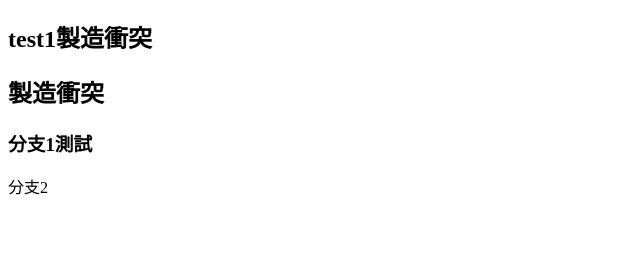
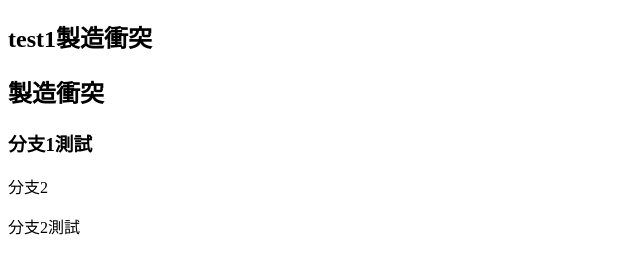
Before and after one commit to smallg0402/gittest, a plain HTML site: page index.html in a window 1280 px wide. Shown: the part 70-344 px from the top of the page, without its empty margins (0-640 px from the left). Drawn offline with Linux system fonts and the light colour scheme.

Commit message:
新增index.html分支2文字

```diff
--- a/index.html
+++ b/index.html
@@ -11,5 +11,6 @@
     <h2>製造衝突</h2>
     <h3>分支1測試</h3>
     <p>分支2</p>
+    <p>分支2測試</p>
 </body>
 </html>
```
